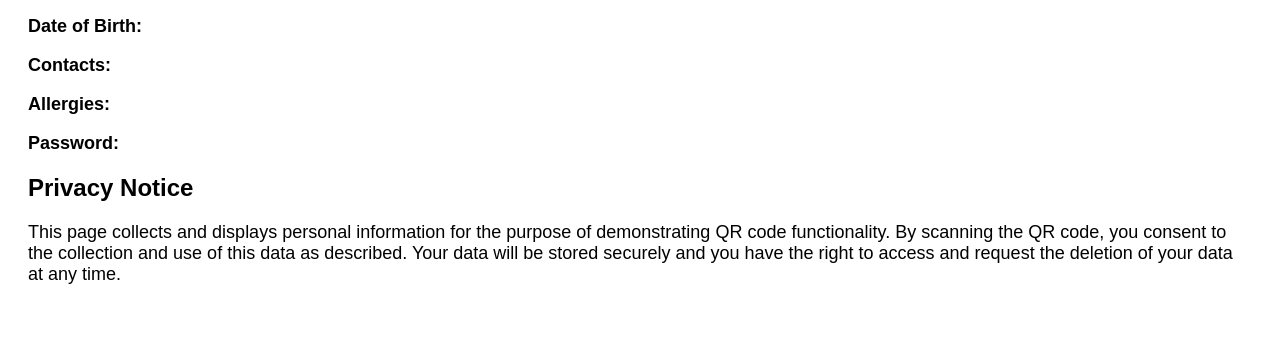
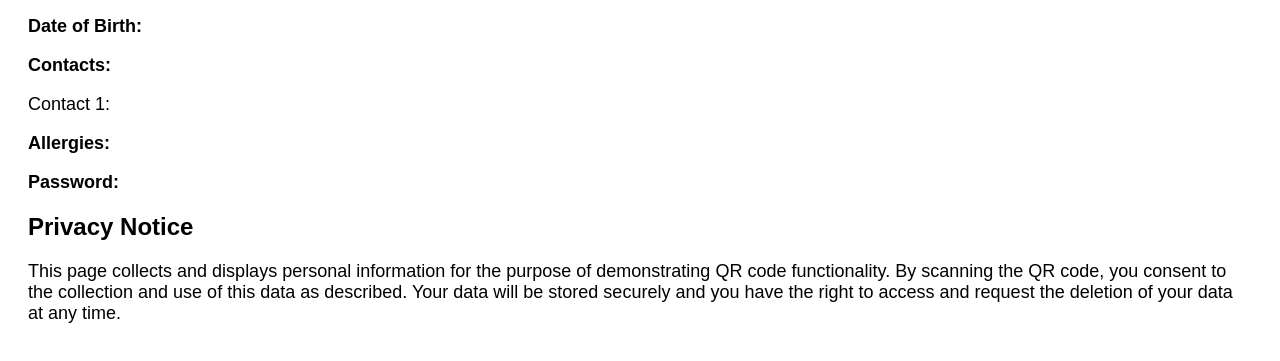
Before and after one commit to zacthegeni/qr-code, a plain HTML site: page index.html in a window 1280 px wide. Shown: the part 131-492 px from the top of the page. Drawn offline with Linux system fonts and the light colour scheme.

Commit message:
Update index.html

```diff
--- a/index.html
+++ b/index.html
@@ -14,7 +14,8 @@
     <h1>QR Code Information</h1>
     <p><strong>Child's Name:</strong> <span id="child_name"></span></p>
     <p><strong>Date of Birth:</strong> <span id="dob"></span></p>
-    <p><strong>Contacts:</strong> <span id="contacts"></span></p>
+    <p><strong>Contacts:</strong></p>
+    <div id="contacts"></div>
     <p><strong>Allergies:</strong> <span id="allergies"></span></p>
     <p><strong>Password:</strong> <span id="password"></span></p>
 
@@ -37,7 +38,15 @@
             const params = getQueryParams();
             document.getElementById('child_name').innerText = params.child_name;
             document.getElementById('dob').innerText = params.dob;
-            document.getElementById('contacts').innerText = params.contacts;
+
+            const contactsDiv = document.getElementById('contacts');
+            const contacts = params.contacts.split(', ');
+            contacts.forEach((contact, index) => {
+                const contactElement = document.createElement('p');
+                contactElement.innerText = `Contact ${index + 1}: ${contact}`;
+                contactsDiv.appendChild(contactElement);
+            });
+
             document.getElementById('allergies').innerText = params.allergies;
             document.getElementById('password').innerText = params.password;
         }
```
